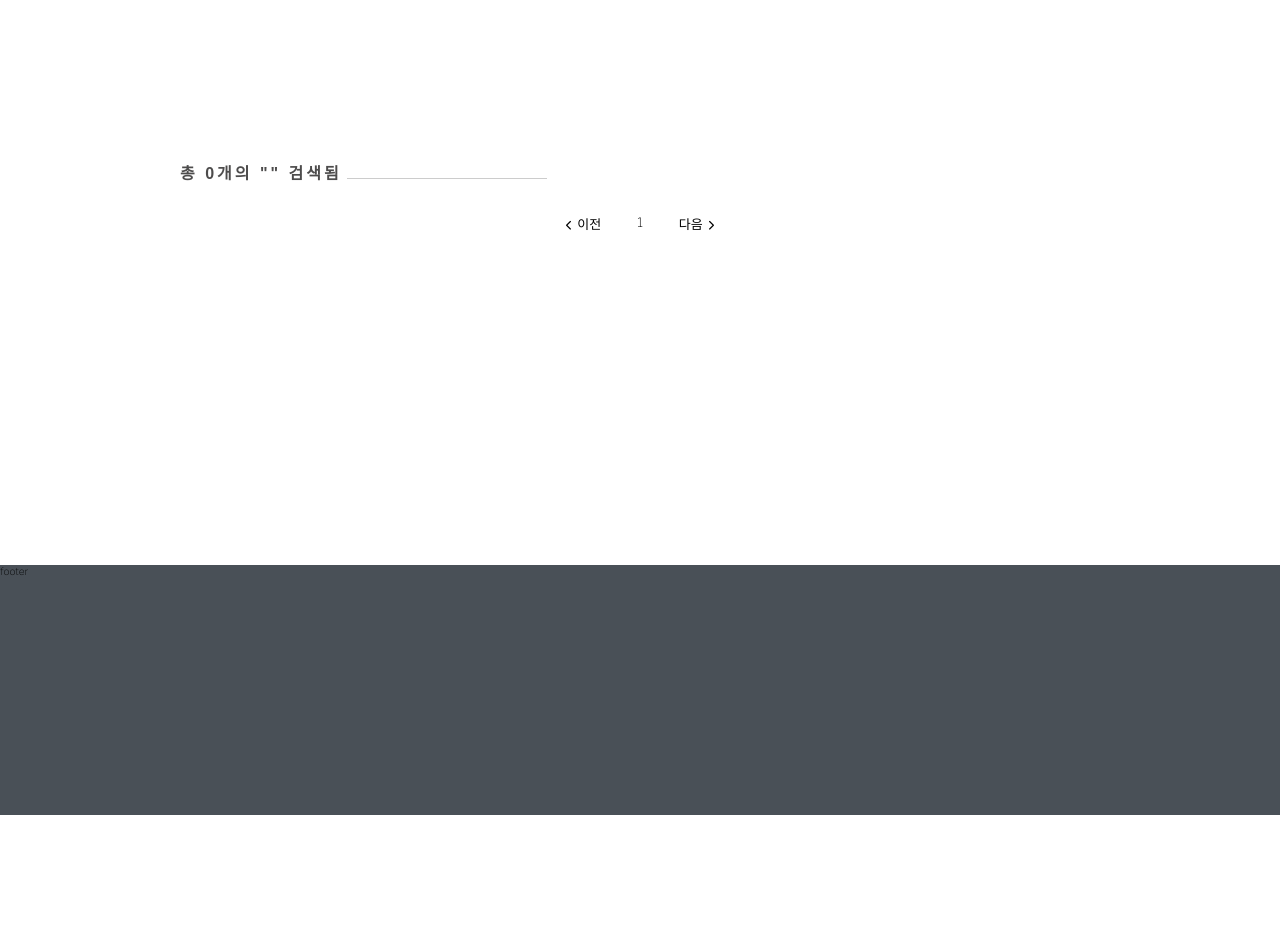
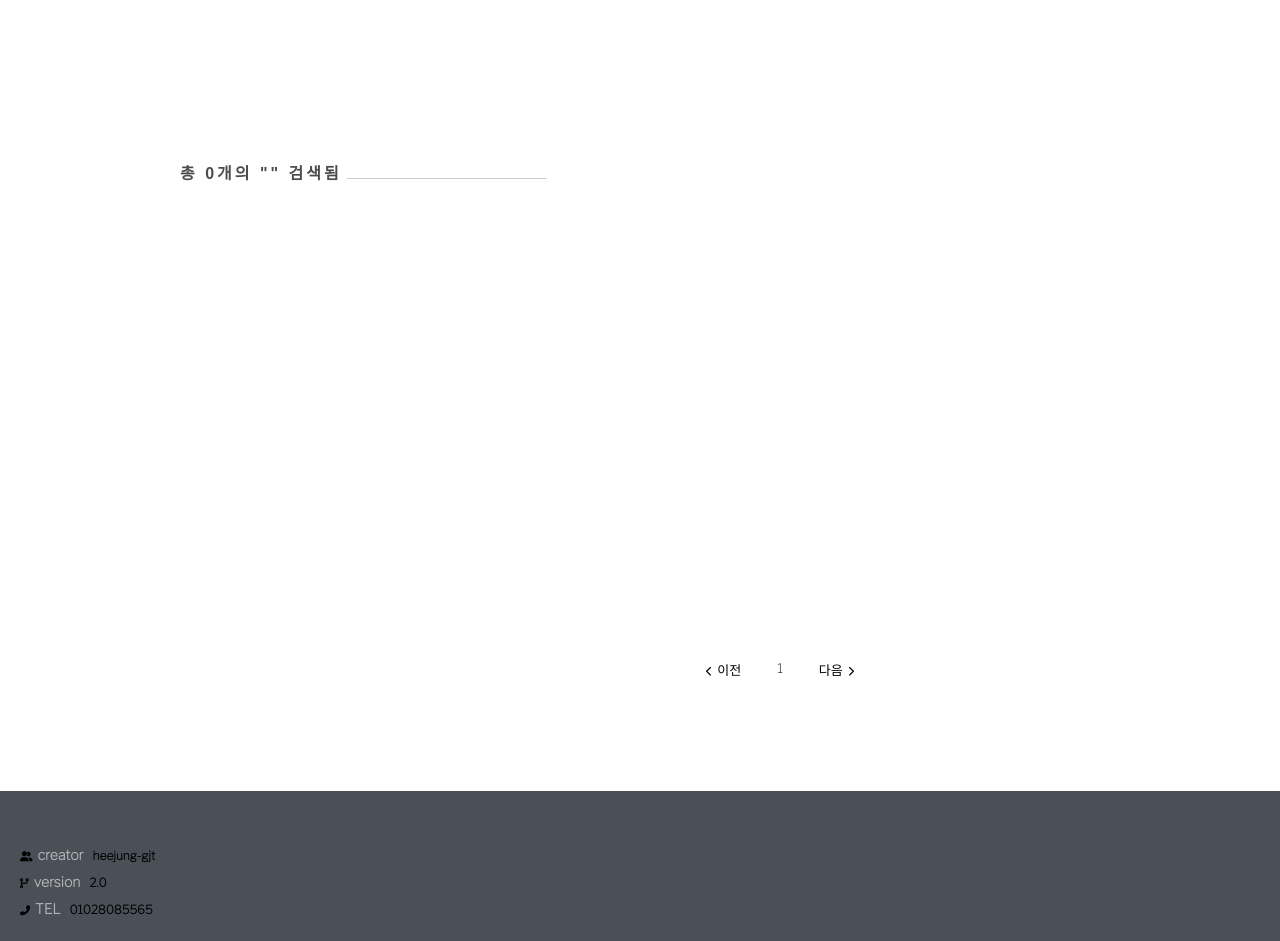
Before and after one commit to heejung-gjt/market, a Django app: page /product/search/ in a window 1280 px wide; the page is wider, and only the part inside the window is pictured. Shown: the part 86-1027 px from the top of that part. Before the commit the page ends 901 px from the top of that part, so only its background shows below. Run offline with Django 3.2, Linux system fonts and the light colour scheme; data that the repository does not hold is empty; some libraries are stand-ins or nearby versions.

Commit message:
fix: footer 내용, 검색기능에 detail category추가

```diff
--- a/filter/static/css/filter/style.css
+++ b/filter/static/css/filter/style.css
@@ -136,11 +136,36 @@ a{
   }
 
   .footer{
-    margin-top: 300px;
+    position: absolute;
+    width: 100%;
+    /* bottom: 0; */
     background-color: #495057;
-    min-height: 250px;
+    min-height: 150px;
+    text-align: left;
+  }
+  .footer-container{
+    display: inline-block;
+    padding-left: 20px;
+    width: 100%;
+    margin-top: 50px;
   }
 
+  .footer-title{
+    font-weight: bold;
+    font-size: 1.4em;
+    display: inline-block;
+    margin: 5px 5px;
+    /* margin-right:10px; */
+    color: rgb(180, 178, 178);
+  }
+
+  .footer-container > ul li a{
+    font-size: 1.2em;
+    font-style: none;
+    color: rgb(0, 0, 0);
+    font-weight: bold;
+    margin: 0px 4px;
+  }
 
   .product-add{
   display: inline-block;
@@ -183,6 +208,7 @@ a{
   display: flex;
   justify-content: center;
   width: 100%;
+  margin-bottom: 80px;
   margin-left: 140px;
 }
 .page-li{
--- a/filter/static/css/user/style.css
+++ b/filter/static/css/user/style.css
@@ -487,6 +487,7 @@ option{
 .product-main-flex{
   margin-top: 150px;
   display: flex;
+  min-height: 480px;
 }
 .product-filter{
   /* background-color: yellow; */
--- a/filter/templates/base.html
+++ b/filter/templates/base.html
@@ -73,7 +73,11 @@
 
   <footer class="footer">
     <section class="footer-container">
-      <span>footer</span>
+      <ul>
+        <li><i class="fas fa-user-friends"></i><span class="footer-title">creator</span><a href="https://github.com/heejung-gjt/market">heejung-gjt</a></li>
+        <li><i class="fas fa-code-branch"></i><span class="footer-title">version</span><a href="https://github.com/heejung-gjt/market">2.0</a></li>
+        <li><i class="fas fa-phone-alt"></i><span class="footer-title">TEL</span><a>01028085565</a><br></li>
+      </ul>
     </section>
   </footer>
   {% endblock footer %}
--- a/product/services.py
+++ b/product/services.py
@@ -213,7 +213,7 @@ class ProductService():
     @staticmethod
     def get_search_product_infor(request, dto:ProductSearchDto):
         categorys = ProductFilterService.find_by_all_category()
-        articles = Article.objects.filter(Q(name__icontains=dto.search_keyword) | Q(content__icontains=dto.search_keyword) | Q(category__name__icontains=dto.search_keyword), is_deleted = False).prefetch_related('photo', 'comment').select_related('writer', 'article_price', 'like' ,'address').distinct().order_by('-created_at')
+        articles = Article.objects.filter(Q(name__icontains=dto.search_keyword) | Q(content__icontains=dto.search_keyword) | Q(category_detail__name__icontains=dto.search_keyword), is_deleted = False).prefetch_related('photo', 'comment').select_related('writer', 'article_price', 'like' ,'address').distinct().order_by('-created_at')
         article_sum = articles.count()
         page = request.GET.get('page', '1')
         articles, page_range = paginator(articles, page, 12)
--- a/product/templates/product-filter.html
+++ b/product/templates/product-filter.html
@@ -64,8 +64,6 @@
     $productSortSelect.options[0].selected = true;
   }
 
-  document.querySelector('.page-ul').style.margin = '0px';
-
   // 페이징 번호 선택한 버튼에 색상 포커스 주기
   let page_url = window.location.href
   page_lis = document.querySelectorAll('.page-li > a')
--- a/static/css/user/style.css
+++ b/static/css/user/style.css
@@ -487,6 +487,7 @@ option{
 .product-main-flex{
   margin-top: 150px;
   display: flex;
+  min-height: 480px;
 }
 .product-filter{
   /* background-color: yellow; */
```
Also changed, not shown: product/scrapping.py (+7 -32 lines), static/css/filter/style.css (+28 -2 lines).
